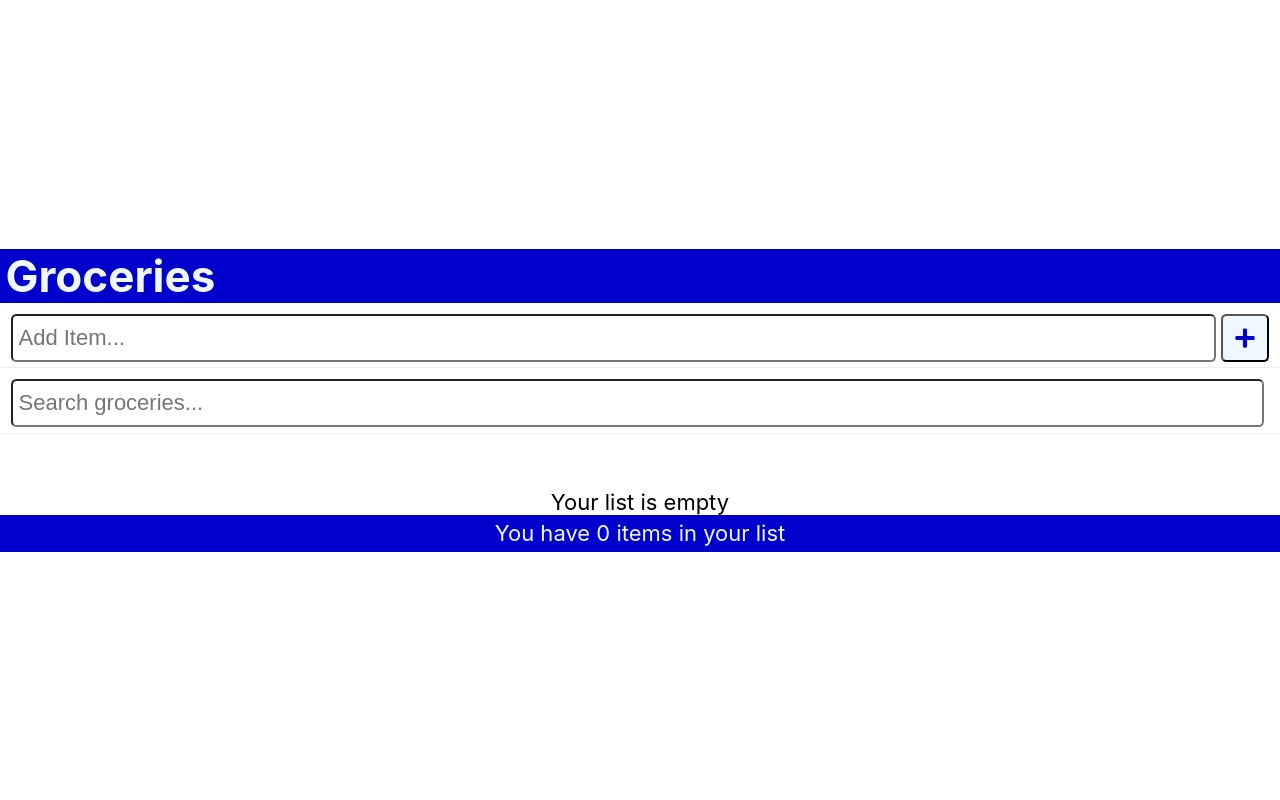
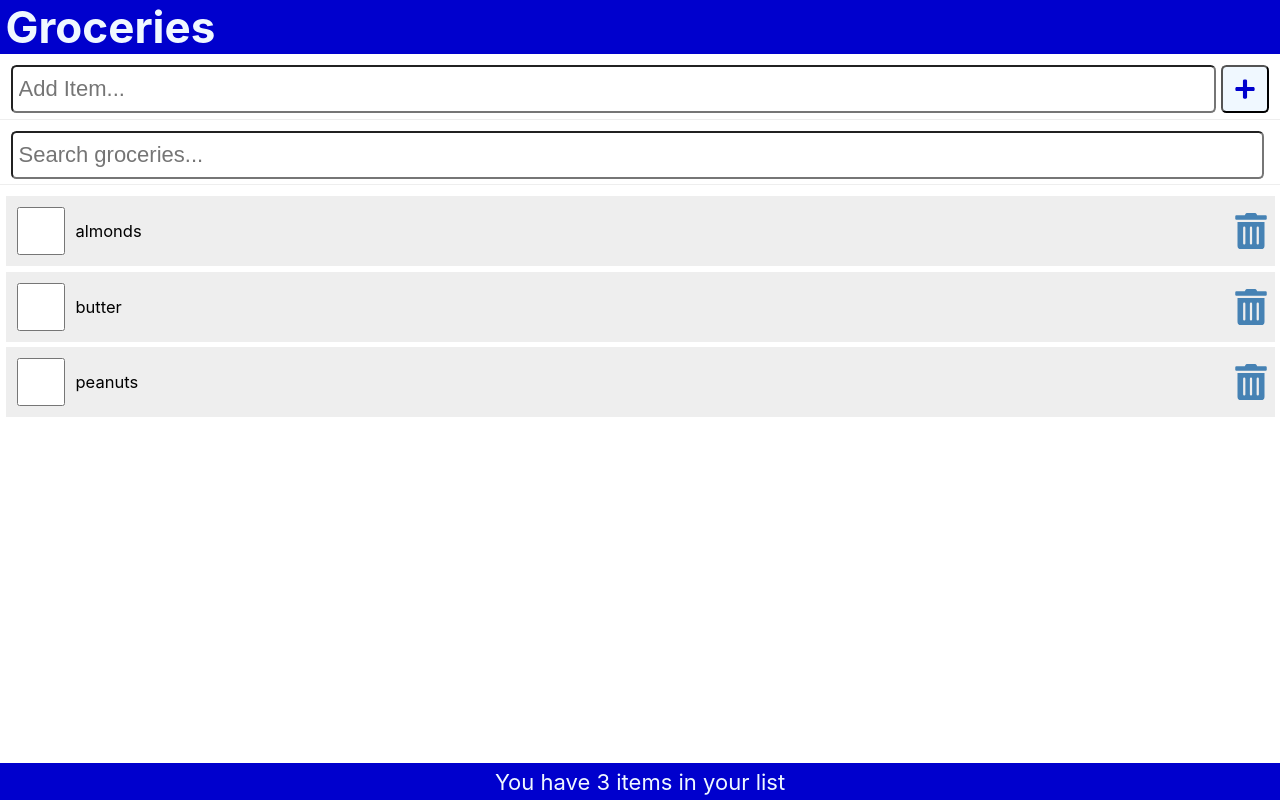
Before and after one commit to Abrafaks/groceries-list, a React (Create React App) app: page / in a window 1280 px wide. Built offline with nearby package versions, Linux system fonts and the light colour scheme; data requests are answered from the project's data file.

Commit message:
Fetch items from db and add conditional displaying

```diff
--- a/src/App.js
+++ b/src/App.js
@@ -6,15 +6,33 @@
 import SearchItem from "./SearchItem";
 
 function App() {
-    const [items, setItems] = useState(
-        JSON.parse(localStorage.getItem("shoppingList")) || []
-    );
+    const API_URL = "http://localhost:3500/items";
+
+    const [items, setItems] = useState([]);
     const [newItem, setNewItem] = useState("");
     const [search, setSearch] = useState("");
+    const [fetchError, setFetchError] = useState(null);
+    const [isLoading, setIsLoading] = useState(true);
 
     useEffect(() => {
-        localStorage.setItem("shoppingList", JSON.stringify(items));
-    }, [items]);
+        const fetchItems = async () => {
+            try {
+                const response = await fetch(API_URL);
+                if (!response.ok) {
+                    throw Error("Data fetch error");
+                }
+                const listItems = await response.json();
+                setItems(listItems);
+                setFetchError(null);
+            } catch (e) {
+                setFetchError(e.message);
+            } finally {
+                setIsLoading(false);
+            }
+        };
+
+        (async () => await fetchItems())();
+    }, []);
 
     const toggleCheckbox = (id) => {
         const listItems = items.map((item) => {
@@ -53,6 +71,12 @@
                 handleSubmit={handleSubmit}
             />
             <SearchItem search={search} setSearch={setSearch} />
+            <main>
+                {isLoading && <p>Loading Items...</p>}
+                {fetchError && (
+                    <p style={{ color: "red" }}>{`Error: ${fetchError}`}</p>
+                )}
+                {!fetchError && !isLoading && (
                     <Content
                         items={items.filter((item) => {
                             return item.item
@@ -62,6 +86,8 @@
                         deleteItem={deleteItem}
                         toggleCheckbox={toggleCheckbox}
                     />
+                )}
+            </main>
             <Footer length={items.length} />
         </div>
     );
```
Lines whose indentation alone changed are shown as unchanged.
